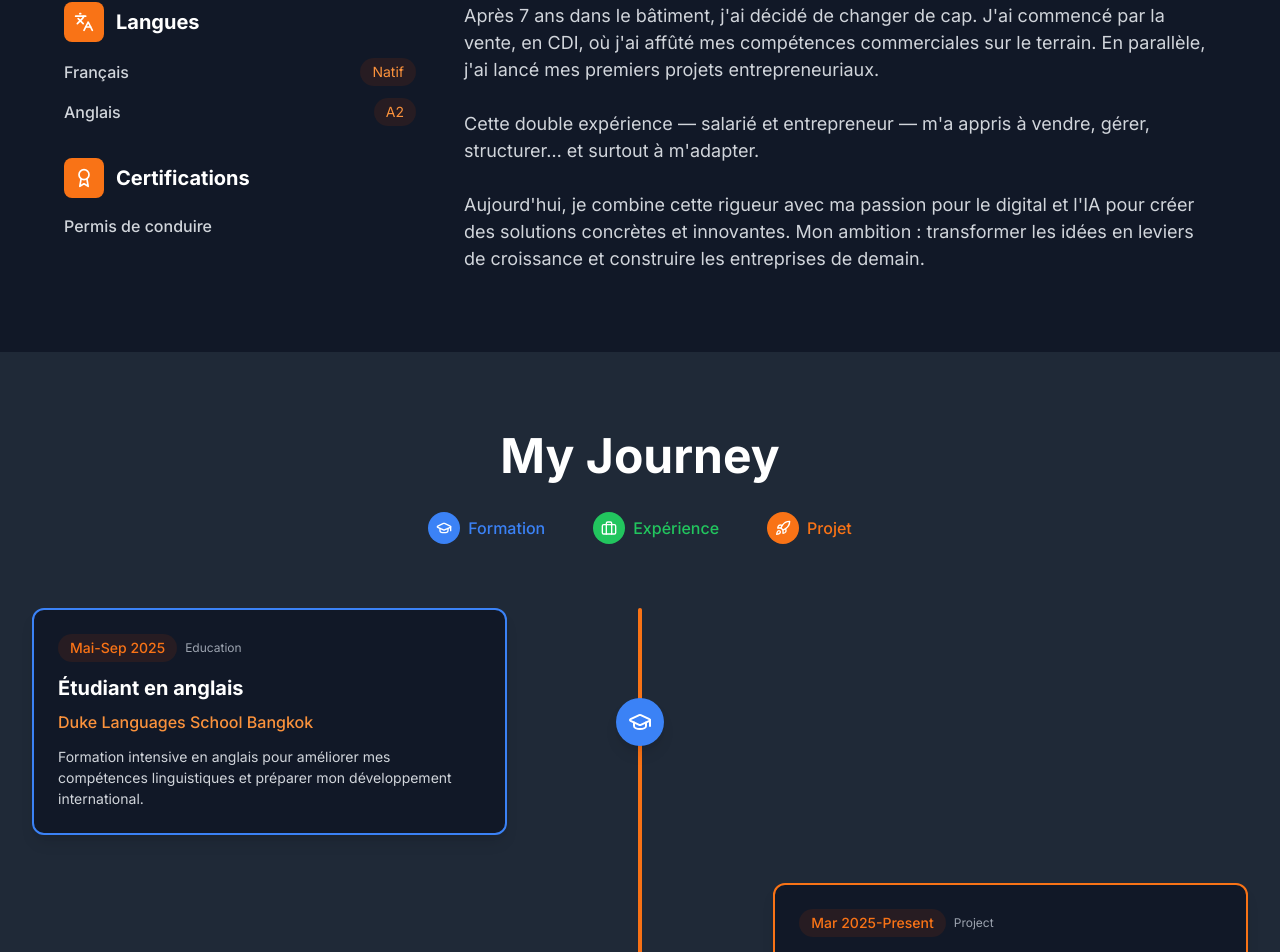
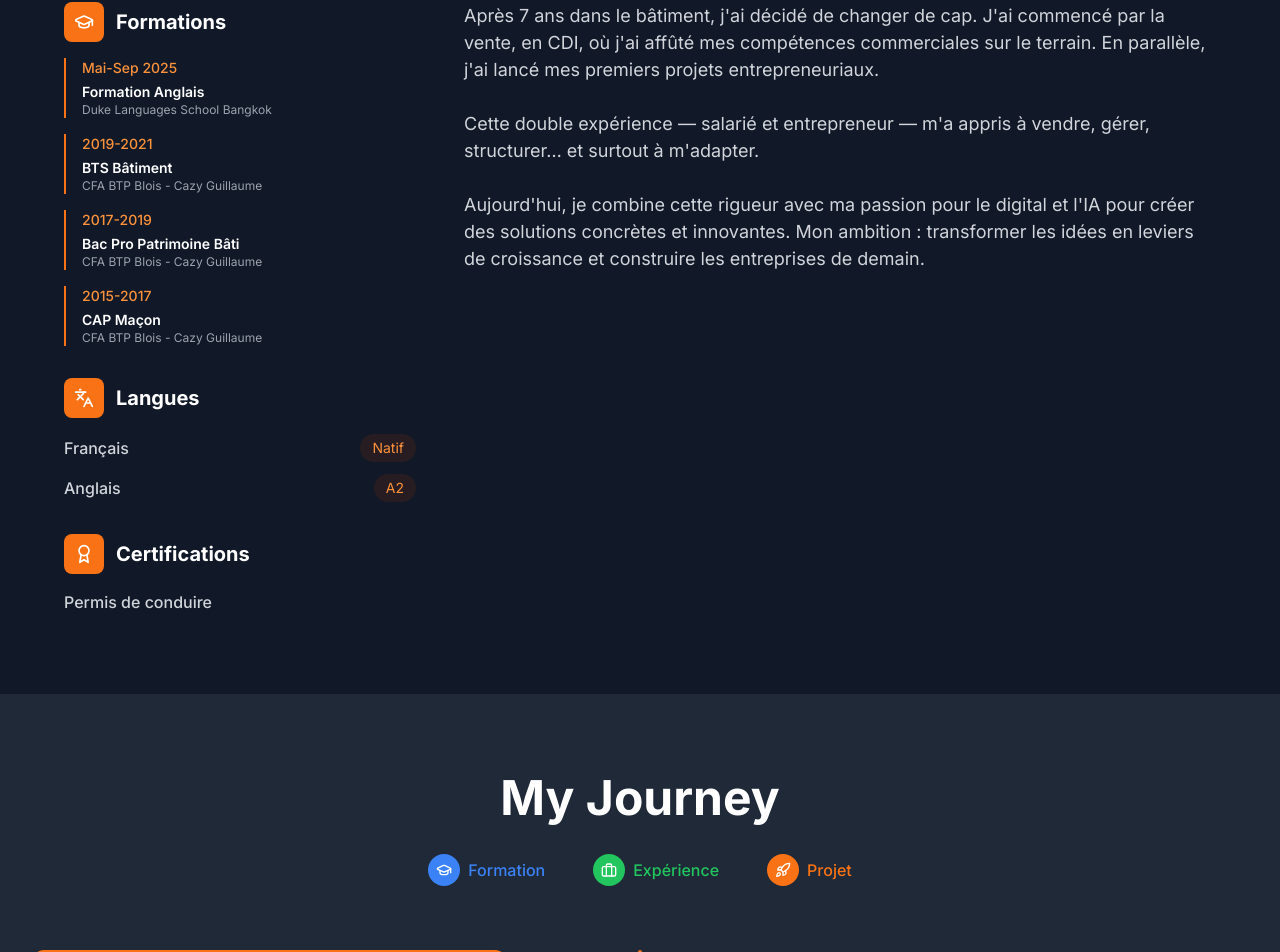
Before and after one commit to Raphael91000/portofolio, a React (Vite) app: page / in a window 1280 px wide. Shown: the part 1034-1986 px from the top of the page. Built offline with nearby package versions, Linux system fonts and the light colour scheme.

Commit message:
ajout txt about me

```diff
--- a/src/components/sections/About.tsx
+++ b/src/components/sections/About.tsx
@@ -2,7 +2,7 @@ import React from 'react';
 import { useTranslation } from 'react-i18next';
 import { motion } from 'framer-motion';
 import { useInView } from 'react-intersection-observer';
-import { Languages, Award } from 'lucide-react';
+import { Languages, Award, GraduationCap } from 'lucide-react';
 
 const About: React.FC = () => {
   const { t } = useTranslation();
@@ -31,15 +31,84 @@ const About: React.FC = () => {
 
         <div className="max-w-6xl mx-auto">
           <div className="grid grid-cols-1 lg:grid-cols-3 gap-8 lg:gap-12">
-            {/* Colonne gauche - Langues et Certifications */}
+            {/* Colonne gauche - Formations, Langues et Certifications */}
             <motion.div
               initial={{ opacity: 0, x: -20 }}
               animate={inView ? { opacity: 1, x: 0 } : {}}
               transition={{ duration: 0.8, delay: 0.2 }}
-              className="lg:col-span-1"
+              className="lg:col-span-1 space-y-8"
             >
+              {/* Formations */}
+              <div>
+                <div className="flex items-center mb-4">
+                  <div className="w-10 h-10 bg-orange-500 rounded-lg flex items-center justify-center mr-3">
+                    <GraduationCap className="h-5 w-5 text-white" />
+                  </div>
+                  <h3 className="text-xl font-bold text-gray-900 dark:text-white">
+                    Formations
+                  </h3>
+                </div>
+                <div className="space-y-4">
+                  <div className="border-l-2 border-orange-500 pl-4">
+                    <div className="flex items-center justify-between mb-1">
+                      <span className="text-sm font-medium text-orange-600 dark:text-orange-400">
+                        Mai-Sep 2025
+                      </span>
+                    </div>
+                    <h4 className="font-semibold text-gray-900 dark:text-white text-sm">
+                      Formation Anglais
+                    </h4>
+                    <p className="text-gray-600 dark:text-gray-400 text-xs">
+                      Duke Languages School Bangkok
+                    </p>
+                  </div>
+
+                  <div className="border-l-2 border-orange-500 pl-4">
+                    <div className="flex items-center justify-between mb-1">
+                      <span className="text-sm font-medium text-orange-600 dark:text-orange-400">
+                        2019-2021
+                      </span>
+                    </div>
+                    <h4 className="font-semibold text-gray-900 dark:text-white text-sm">
+                      BTS Bâtiment
+                    </h4>
+                    <p className="text-gray-600 dark:text-gray-400 text-xs">
+                      CFA BTP Blois - Cazy Guillaume
+                    </p>
+                  </div>
+
+                  <div className="border-l-2 border-orange-500 pl-4">
+                    <div className="flex items-center justify-between mb-1">
+                      <span className="text-sm font-medium text-orange-600 dark:text-orange-400">
+                        2017-2019
+                      </span>
+                    </div>
+                    <h4 className="font-semibold text-gray-900 dark:text-white text-sm">
+                      Bac Pro Patrimoine Bâti
+                    </h4>
+                    <p className="text-gray-600 dark:text-gray-400 text-xs">
+                      CFA BTP Blois - Cazy Guillaume
+                    </p>
+                  </div>
+
+                  <div className="border-l-2 border-orange-500 pl-4">
+                    <div className="flex items-center justify-between mb-1">
+                      <span className="text-sm font-medium text-orange-600 dark:text-orange-400">
+                        2015-2017
+                      </span>
+                    </div>
+                    <h4 className="font-semibold text-gray-900 dark:text-white text-sm">
+                      CAP Maçon
+                    </h4>
+                    <p className="text-gray-600 dark:text-gray-400 text-xs">
+                      CFA BTP Blois - Cazy Guillaume
+                    </p>
+                  </div>
+                </div>
+              </div>
+
               {/* Langues */}
-              <div className="mb-8">
+              <div>
                 <div className="flex items-center mb-4">
                   <div className="w-10 h-10 bg-orange-500 rounded-lg flex items-center justify-center mr-3">
                     <Languages className="h-5 w-5 text-white" />
--- a/src/data/timeline.ts
+++ b/src/data/timeline.ts
@@ -2,22 +2,15 @@ import { TimelineItem } from '../types';
 
 export const timelineData: TimelineItem[] = [
   {
-    year: 'Mai-Sep 2025',
-    title: 'Étudiant en anglais',
-    company: 'Duke Languages School Bangkok',
-    description: 'Formation intensive en anglais pour améliorer mes compétences linguistiques et préparer mon développement international.',
-    type: 'education'
-  },
-  {
     year: 'Mar 2025-Present',
-    title: 'Co-Fondateur',
+    title: 'Fondateur',
     company: 'Felizbella Cosmetic',
     description: 'Vente de produits cosmétiques en e-commerce, digital marketing, automatisation, relation clients, site web, études de marché, tunnel de conversion, logistique/livraison, SEO.',
     type: 'project'
   },
   {
     year: '2024-Present',
-    title: 'CO-Fondateur',
+    title: 'Freelance IA, Automatisation & Web',
     company: 'KR GLOBAL SOLUTION',
     description: 'Développement d\'assistants virtuels et solutions d\'automatisation, site web sur mesure, intégration IA/API, workflows automatisés.',
     type: 'project'
@@ -38,21 +31,21 @@ export const timelineData: TimelineItem[] = [
   },
   {
     year: '2022-2024',
-    title: 'Co-Fondateur',
+    title: 'Fondateur & Associé',
     company: 'Restaurant Le Kin Di Thaï',
     description: 'Création et organisation complète du restaurant. Recrutement, gestion d\'équipes, stratégie marketing digital et optimisation logistique.',
     type: 'project'
   },
   {
     year: '2022-2023',
-    title: 'Co-Fondateur',
+    title: 'Fondateur',
     company: 'Wash Center',
     description: 'Lancement du projet, développement du concept et gestion complète. Management d\'équipe, marketing digital et planification stratégique.',
     type: 'project'
   },
   {
     year: '2021-2024',
-    title: 'Co-Fondateur',
+    title: 'Fondateur & Associé',
     company: 'Entreprise de transport colis',
     description: 'Création, gestion de flotte et des litiges clients. Optimisation des tournées, scan automatisé et négociation tarifaire.',
     type: 'project'
@@ -77,26 +70,5 @@ export const timelineData: TimelineItem[] = [
     company: 'Cazy Guillaume',
     description: 'Construction (parpaings, briques, coffrages), lecture de plans. Suivi de chantier, sécurité, devis et implication dans le développement commercial.',
     type: 'experience'
-  },
-  {
-    year: '2019-2021',
-    title: 'BTS Bâtiment',
-    company: 'CFA BTP Blois - Cazy Guillaume',
-    description: 'Formation en alternance spécialisée en gestion de projets de construction et coordination.',
-    type: 'education'
-  },
-  {
-    year: '2017-2019',
-    title: 'Bac Pro Intervention sur le Patrimoine Bâti',
-    company: 'CFA BTP Blois - Cazy Guillaume',
-    description: 'Formation en alternance - Interventions sur le Patrimoine Bâti, pose de pierres de taille, moellons.',
-    type: 'education'
-  },
-  {
-    year: '2015-2017',
-    title: 'CAP Maçon',
-    company: 'CFA BTP Blois - Cazy Guillaume',
-    description: 'Formation en alternance - Apprentissage des techniques de construction et maçonnerie.',
-    type: 'education'
   }
 ];
```
